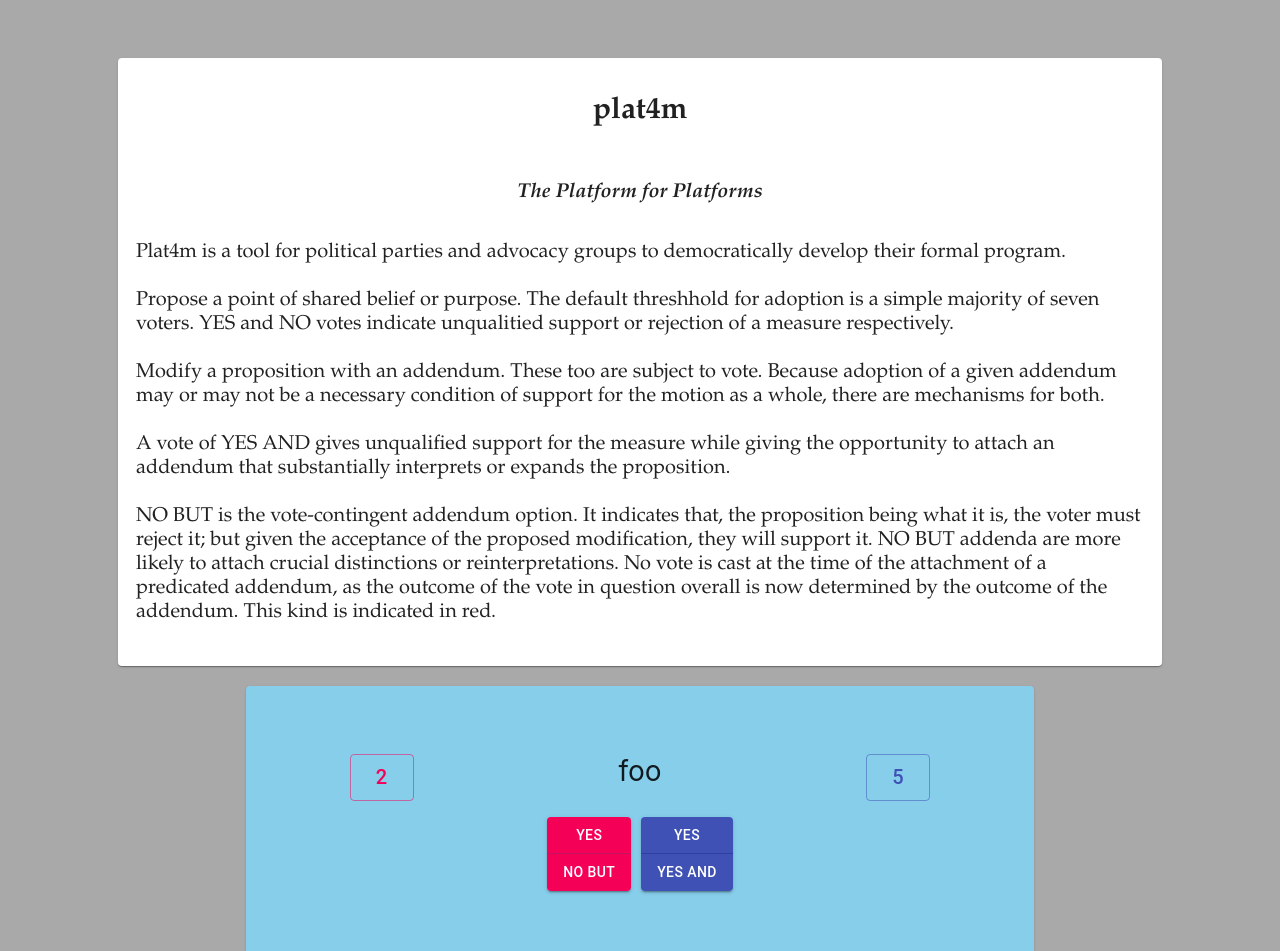
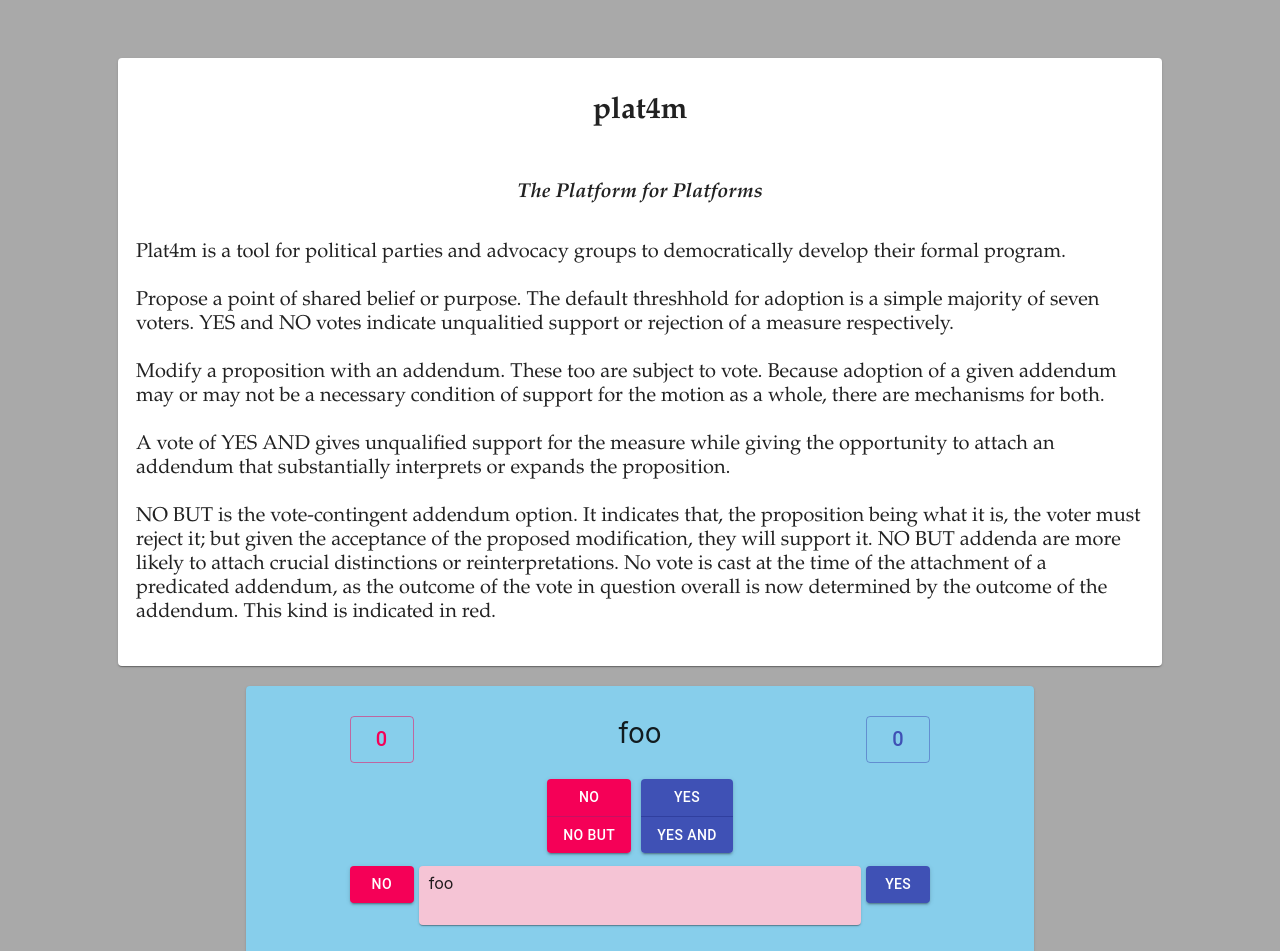
Before and after one commit to danielmdavis/plat4m, a React (Create React App) app: page / in a window 1280 px wide. Shown: the top 951 px of the page. Built offline with nearby package versions, Linux system fonts and the light colour scheme.

Commit message:
addendum

```diff
--- /dev/null
+++ b/src/Addendum.jsx
@@ -0,0 +1,44 @@
+import React, { useState } from 'react';
+import Button from '@material-ui/core/Button';
+import Card from '@material-ui/core/Card';
+
+export default function Addendum(props) {
+
+  return (
+    <div style={{
+        display: 'flex',
+      flexDirection: 'row',
+      justifyContent: 'center',
+      alignItems: 'flex-start',
+      margin: '8px',
+      width: '100%',
+      minHeight: '50px'}}>
+      <Button
+        style={{}}
+        variant="contained"
+        color="secondary"
+        >
+        No
+      </Button>
+      <Card style={{
+        backgroundColor: props.predicate ? '#F5C4D5' : 'GhostWhite',
+        margin: '0px 5px',
+        padding: '7px 10px',
+        width: '55%',
+        minHeight: '45px',
+        textAlign: 'left',
+        fontSize: '16px'
+        }}>
+        {props.claim}
+
+      </Card>
+      <Button
+        style={{}}
+        variant="contained"
+        color="primary"
+        >
+        Yes
+      </Button>
+    </div>
+  );
+}
--- a/src/Proposition.jsx
+++ b/src/Proposition.jsx
@@ -1,11 +1,52 @@
-import React from 'react';
+import React, { useState } from 'react';
 import Card from '@material-ui/core/Card';
 import Button from '@material-ui/core/Button';
 import ButtonGroup from '@material-ui/core/ButtonGroup';
 import VotesAndTitle from './VotesAndTitle';
+import Addendum from './Addendum';
 
 export default function Proposition(props) {
 
+    let [yesMock, setYesMock] = useState(0)
+    let [noMock, setNoMock] = useState(0)
+    let [addenEntry, setAddenEntry] = useState()
+
+    async function handleClickYes() {
+        setYesMock(1)
+        // postAPI({"update": props.id})
+      }
+      async function handleClickYesAnd() {
+        setYesMock(1)
+        // postAPI({"update": props.id})
+        // setAddenEntry(<NewAdd />)
+      }
+
+      async function handleClickNo() {
+        setNoMock(1)
+        // postAPI({"update": props.id})
+      }
+      async function handleClickNoBut() {
+        setYesMock(1)
+        // postAPI({"update": props.id})
+        // setAddenEntry(<NewAdd predicate='yes' />)
+      }
+
+    //   let id = 0
+    //   let addenda
+    //   if (props.sub) {
+    //     addenda = props.sub.map((addendum) => {
+    //       id += 1
+    //       return(
+    //         <Addendum
+    //           key={addendum.id}
+    //           claim={addendum.text}
+    //           predicate={addendum.predicate}
+    //         />
+    //     )})
+    //   }
+
+    const pred1 = true
+    const pred2 = false
 
     return (
         <Card className="Proposition">
@@ -14,8 +55,8 @@ export default function Proposition(props) {
                 // ups={props.ups + yesMock}
                 // downs={props.downs + noMock}
                 claim={props.text}
-                ups="5"
-                downs="2"
+                ups={yesMock}
+                downs={noMock}
                 />
             <div style={{ flexDirection: 'row' }}>
                 <ButtonGroup
@@ -25,10 +66,8 @@ export default function Proposition(props) {
                 color="secondary"
                 aria-label="vertical button group"
                 >
-                {/* <Button onClick={handleClickNo}>No</Button>
-                <Button onClick={handleClickNoBut}>No But</Button> */}
-                <Button>Yes</Button>
-                <Button>No But</Button>
+                    <Button onClick={handleClickNo}>No</Button>
+                    <Button onClick={handleClickNoBut}>No But</Button>
                 </ButtonGroup>
 
                 <ButtonGroup
@@ -38,12 +77,14 @@ export default function Proposition(props) {
                 color="primary"
                 aria-label="vertical primary button group"
                 >
-                {/* <Button onClick={handleClickYes}>Yes</Button>
-                <Button onClick={handleClickYesAnd}>Yes And</Button> */}
-                <Button>Yes</Button>
-                <Button>Yes And</Button>
+                    <Button onClick={handleClickYes}>Yes</Button>
+                    <Button onClick={handleClickYesAnd}>Yes And</Button>
                 </ButtonGroup>
             </div>
+            <Addendum
+            claim="foo"
+            predicate={pred1}
+            />
         </Card>
     )
 }
```
Also changed, not shown: src/EnterProposal.jsx (added, +50 -0 lines).
